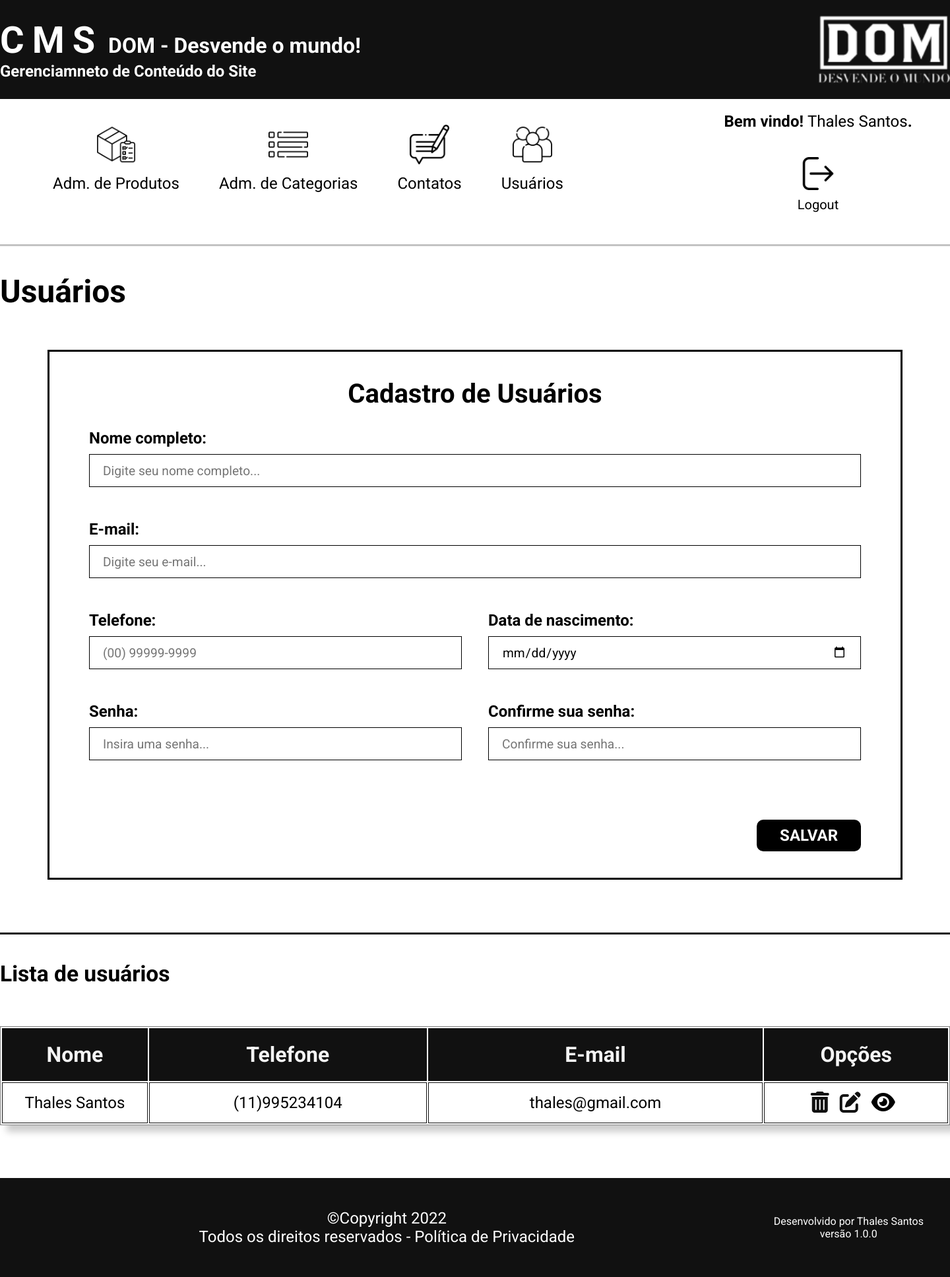
After one commit to ThSantos-Dev/dom-clothing-store, a PHP site: page /cms/dashboard-usuarios.php in a window 1440 px wide. The commit adds this page. Shown: the whole page at 66% size. Run offline with PHP 8.4, Linux system fonts and the light colour scheme; data comes from the database, SQL or seed files in the repository; both versions use the stored data as it was after the commit; some libraries are stand-ins or nearby versions.

Commit message:
Listagem de usuários, OK

```diff
--- /dev/null
+++ b/cms/controller/controllerUsuario.php
@@ -0,0 +1,75 @@
+<?php
+/**
+ * Objetivo: Arquivo responsável pela manipulação de dados de contatos
+ *              Obs(Este arquivo fará ponte entre a VIEW e a MODEL)
+ * Autor: Thales
+ * Data: 19/03/2022
+ * */
+
+// Função para solicitar dados da model e encaminhar a lista de ususarios para a VIEW
+function listaUsuarios()
+{
+    // Import do arquivo que vai buscar os dados no BD
+    require_once('model/bd/usuario.php');
+
+    // Chama a função que vai buscar os dados no BD e guarda seu contéudo na variável $dados
+    $dados = selectAllUsuarios();
+
+    // Validando se houve retorno por parte do banco
+    if (!empty($dados))
+        return $dados;
+    else
+        return false;
+}
+
+//  Função para inserir contato no BD
+function inserirUsuario($dadosUsuario)
+{
+    // Validação para verificar se o objeto está vazio
+    if (!empty($dadosUsuario)) {
+        // Validação para verificar se os itens obrigatórios no BD estão preenchidos
+        // Nome e email
+        if (!empty($dadosUsuario['txtNome']) && !empty($dadosUsuario['txtEmail'])) {
+            /**
+             * Criação do array de dados que será encaminhado a model para
+             * inserção no BD, é importante criar este array conforme
+             * as necessidades de manipulação do BD.
+             *
+             * OBS.: criar as chaves do Array conforme os nomes dos atributos do BD
+             ****************************************************************************/
+
+            $atualizacoes_email = (int) 0;
+
+            if (isset($_POST['txtAtualizacoes']))
+                $atualizacoes_email = 1;
+
+            $arrayDados = array(
+                "nome"                 => $dadosUsuario['txtNome'],
+                "telefone"             => $dadosUsuario['txtTelefone'],
+                "email"                => $dadosUsuario['txtEmail'],
+                "senha"                => $dadosUsuario['txtSenha'],
+                "data_nascimento"      => $dadosUsuario['dateNascimento']
+            );
+
+            //  Import do arquivo de modelagem para manipular o BD
+            require_once('cms/model/bd/usuario.php');
+
+            // Chamando a função para inserir contato no BD
+            if (insertUsuario($arrayDados))
+                return true;
+            else
+                return array(
+                    'idErro'   => 1,
+                    'message'  => 'Não foi possível inserir os dados no Banco de Dados.'
+                );
+        } else
+            return array(
+                'idErro'   => 2,
+                'message'  => 'Erro. Há campos obrigatórios que necessitam ser preenchidos.'
+            );
+    }
+}
+
+
+
+?>
--- a/cms/css/dashboard-usuarios.css
+++ b/cms/css/dashboard-usuarios.css
@@ -1,7 +1,20 @@
+.list-users {
+    padding-top: 40px;
+    border-top: 3px solid #111;
+}
+
+.list-users h2{
+    font-size: 2.1rem;
+
+}
+
+
 .form-container {
     width: 100%;
 
     padding-top: 60px;
+
+    margin-bottom: 80px;
 }
 
 form {
--- /dev/null
+++ b/cms/dashboard-usuarios.php
@@ -0,0 +1,235 @@
+<!DOCTYPE html>
+<html lang="en">
+
+<head>
+  <meta charset="UTF-8" />
+  <meta name="viewport" content="width=device-width, initial-scale=1.0" />
+  <title>CMS - DOM</title>
+
+  <!-- Importação de font externa GoogleFonts -->
+  <link rel="preconnect" href="https://fonts.googleapis.com" />
+  <link rel="preconnect" href="https://fonts.gstatic.com" crossorigin />
+  <link href="https://fonts.googleapis.com/css2?family=Roboto:wght@100;300;400;500;700;900&display=swap" rel="stylesheet" />
+  <link rel="stylesheet" href="https://cdnjs.cloudflare.com/ajax/libs/font-awesome/6.1.1/css/all.min.css" integrity="sha512-KfkfwYDsLkIlwQp6LFnl8zNdLGxu9YAA1QvwINks4PhcElQSvqcyVLLD9aMhXd13uQjoXtEKNosOWaZqXgel0g==" crossorigin="anonymous" referrerpolicy="no-referrer" />
+
+  <link rel="stylesheet" type="text/css" href="css/style.css" />
+  <link rel="stylesheet" type="text/css" href="css/dashboard-usuarios.css" />
+  <link rel="stylesheet" type="text/css" href="css/dashboard-contatos.css" />
+</head>
+
+<body>
+  <!-- Header -->
+  <header>
+    <div class="header-content container">
+      <!-- Title -->
+      <div class="header-content-title">
+        <h1>
+          <span>CMS</span>
+          DOM - Desvende o mundo!
+        </h1>
+        <h2>Gerenciamneto de Conteúdo do Site</h2>
+      </div>
+      <!-- // Title -->
+
+      <!-- Logo -->
+      <div class="header-content-logo">
+        <img src="assets/img/icon/logo.png" alt="Logo" />
+      </div>
+      <!-- // Logo -->
+    </div>
+  </header>
+  <!-- // Header -->
+
+  <!-- Dashboard -->
+  <section class="dashboard container">
+    <!-- Actions container -->
+    <div class="dashboard-content-actions-container">
+      <!-- Action - Adm de Produtos -->
+      <div class="dashboard-content-action">
+        <a href="">
+          <img src="assets/img/icon/box.png" alt="" />
+          <span>Adm. de Produtos</span>
+        </a>
+      </div>
+      <!-- // Action - Adm de Produtos -->
+
+      <!-- Action - Adm de Produtos -->
+      <div class="dashboard-content-action">
+        <a href="dashboard-categorias.php">
+          <img src="assets/img/icon/lista-de-controle.png" alt="" />
+          <span>Adm. de Categorias</span>
+        </a>
+      </div>
+      <!-- // Action - Adm de Produtos -->
+
+      <!-- Action - Adm de Produtos -->
+      <div class="dashboard-content-action">
+        <a href="dashboard-contatos.php">
+          <img src="assets/img/icon/contact-form.png" alt="" />
+          <span>Contatos</span>
+        </a>
+      </div>
+      <!-- // Action - Adm de Produtos -->
+
+      <!-- Action - Adm de Produtos -->
+      <div class="dashboard-content-action">
+        <a href="dashboard-usuarios.php">
+          <img src="assets/img/icon/people.png" alt="" />
+          <span>Usuários</span>
+        </a>
+      </div>
+      <!-- // Action - Adm de Produtos -->
+    </div>
+    <!-- // Actions container -->
+
+    <!-- User container -->
+    <div class="dashboard-content-user-container">
+      <!-- User name -->
+      <div class="dashboard-content-user-name">
+        <p>Bem vindo! <span>Thales Santos</span>.</p>
+      </div>
+      <!-- // User name -->
+
+      <!-- User action -->
+      <div class="dashboard-content-user-logout">
+        <img src="assets/img/icon/logout.png" alt="" />
+        <input type="button" value="Logout" />
+      </div>
+      <!-- // User action -->
+    </div>
+    <!-- // User container -->
+  </section>
+  <!-- Dashboard -->
+
+  <!-- Content Area -->
+  <section class="content container">
+    <h1 class="section-title">Usuários</h1>
+
+    <div class="form-container">
+      <!-- Form  -->
+      <form action="router.php?component=usuarios">
+        <h2>Cadastro de Usuários</h2>
+
+        <!-- Name -->
+        <div class="form-group">
+          <label for="txtNome">Nome completo:</label>
+          <input type="text" required name="txtNome" placeholder="Digite seu nome completo..." />
+        </div>
+        <!-- // Name -->
+
+        <!-- Email -->
+        <div class="form-group">
+          <label for="txtEmail">E-mail:</label>
+          <input type="email" required name="txtEmail" placeholder="Digite seu e-mail..." />
+        </div>
+        <!-- // Email -->
+
+        <div class="form-group-row">
+          <!-- Phone -->
+          <div class="form-group">
+            <label for="txtTelefone">Telefone:</label>
+            <input type="text" name="txtTelefone" placeholder="(00) 99999-9999" />
+          </div>
+          <!-- // Phone -->
+
+          <!-- Phone -->
+          <div class="form-group">
+            <label for="dateNasc">Data de nascimento:</label>
+            <input type="date" name="dateNasc" />
+          </div>
+          <!-- // Phone -->
+        </div>
+
+        <!-- Password -->
+        <div class="form-group-row">
+          <div class="form-group">
+            <label for="txtSenha">Senha:</label>
+            <input type="password" name="txtSenha" placeholder="Insira uma senha..." required />
+          </div>
+
+          <div class="form-group">
+            <label for="txtConfirmarSenha">Confirme sua senha:</label>
+            <input type="password" name="txtConfirmarSenha" placeholder="Confirme sua senha..." required />
+          </div>
+        </div>
+        <!-- // Password -->
+
+        <div class="form-group-button">
+          <button type="submit" value="salvar">salvar</button>
+        </div>
+      </form>
+      <!-- // Form  -->
+    </div>
+
+    <div class="list-users">
+      <h2>Lista de usuários</h2>
+
+      <!-- Table Users -->
+      <table>
+        <thead>
+          <th>Nome</th>
+          <th>Telefone</th>
+          <th>E-mail</th>
+          <th>Opções</th>
+        </thead>
+
+        <tbody>
+          <?php
+          // Import do arquivo da controller para solicitar a listagem dos dados
+          require_once('controller/controllerUsuario.php');
+
+          // Chama a função que vai retornar os dados de contato
+          if ($listContato = listaUsuarios()) {
+
+            // Estrutura de repetição para retornar os dados do array e printar na tela
+            foreach ($listContato as $item) {
+          ?>
+              <tr>
+                <td><?= $item['nome'] ?></td>
+                <td><?= $item['telefone'] ?></td>
+                <td><?= $item['email'] ?></td>
+                <td class="acoes">
+                  <a onclick="return confirm('Deseja realmente excluir o contato: <?= $item['nome'] ?>')" href="../router.php?component=usuarios&action=deletar&id=<?= $item['id'] ?>">
+                    <i class="fa-solid fa-trash-can" title="Excluir"></i>
+                  </a>
+                  <a href="router.php?component=usuarios&action=buscar&id=<?= $item['id'] ?>">
+                    <i class="fa-solid fa-pen-to-square" title="Editar"></i>
+                  </a>
+                  <i class="fa-solid fa-eye" title="Visualizar"></i>
+                </td>
+              </tr>
+          <?php
+            }
+          }
+          ?>
+        </tbody>
+      </table>
+      <!-- // Table Users -->
+    </div>
+
+  </section>
+  <!-- // Content Area -->
+
+  <!-- Footer -->
+  <footer>
+    <div class="footer-content container">
+      <!-- Content align center -->
+      <div class="footer-content-center">
+        <span>&copy;Copyright 2022</span>
+        <span>Todos os direitos reservados -
+          <a href="">Política de Privacidade</a></span>
+      </div>
+      <!-- // Content align center -->
+
+      <!-- Content align right -->
+      <div class="footer-content-right">
+        <span>Desenvolvido por Thales Santos</span>
+        <span>versão 1.0.0</span>
+      </div>
+      <!-- // Content align right -->
+    </div>
+  </footer>
+  <!-- Footer -->
+</body>
+
+</html>
--- /dev/null
+++ b/cms/model/bd/usuario.php
@@ -0,0 +1,98 @@
+<?php
+/**
+ * Obejtivo: Arquivo de funções que irão manipular o banco de dados.
+ * Data: 19/04/2022
+ * Autor: Thales Santos
+ */
+
+ // Import do arquivo que contém as funções para abir
+//  e fechar conexão do MySQL
+require_once('conexaoMySQL.php');
+
+// Função que lista todos os dados de usuarios do BD
+function selectAllUsuarios() {
+    // Abre conexão com o MySQL
+    $conexao = conexaoMySQL();
+
+    // Script SQL para listar todas os usuarios
+    $sql = "select * from tbl_usuarios order by nome asc";
+
+    // Executando Script no BD
+    $result = mysqli_query($conexao, $sql);
+    $arrayDados = array();
+
+    // Validando se o BD  retornou registros
+    if ($result) {
+        // Convertendo retorno do banco para o formato de array, para que
+        // assim o PHP consiga manipular
+        $cont = 0;
+        while ($rsDados = mysqli_fetch_assoc($result)) {
+            if ($rsDados) {
+                // Cria um array com os dados do BD
+                $arrayDados[$cont] = array(
+                    "id"       => $rsDados['id_usuario'],
+                    "nome"     => $rsDados['nome'],
+                    "telefone" => $rsDados['telefone'],
+                    "email"    => $rsDados['email']
+                );
+
+                $cont++;
+            }
+        }
+
+        // Solicita o fechamento da conexao com o BD
+        fecharConexaoMySQL($conexao);
+
+        // Retornando o array contendo os dados do BD
+        return $arrayDados;
+    }
+
+}
+
+// Função que insere UM contato no BD
+function insertUsuario($dadosUsuario)
+{
+    $statusResposta = (bool) false;
+
+    // Abrindo conexão com o MySQL
+    $conexao = conexaoMySQL();
+
+    // Script para inserir dados no BD
+    $sql = "INSERT INTO tbl_usuarios(
+        nome,
+        telefone,
+        email,
+        senha,
+        data_nascimento
+    ) values(
+        '" . $dadosUsuario['nome'] . "',
+        '" . $dadosUsuario['telefone'] . "',
+        '" . $dadosUsuario['email'] . "',
+        '" . $dadosUsuario['senha'] . "',
+        " . $dadosUsuario['data_nascimento'] . "
+    )";
+
+    // Chamada da função mysqli_query($conexao, $sql) que executa um script no BD
+    if (mysqli_query($conexao, $sql)) {
+        // Validação para verificar se uma linha foi afetada (acrescentada) no BD
+        if (mysqli_affected_rows($conexao))
+            $statusResposta = true;
+    }
+
+    // fechando conexão com o MySQL
+    fecharConexaoMySQL($conexao);
+
+    return $statusResposta;
+}
+
+
+
+
+
+
+
+
+
+
+
+?>
```
Also changed, not shown: cms/router.php (+27 -3 lines), cms/sql/db_dom.sql (added, +109 -0 lines).
